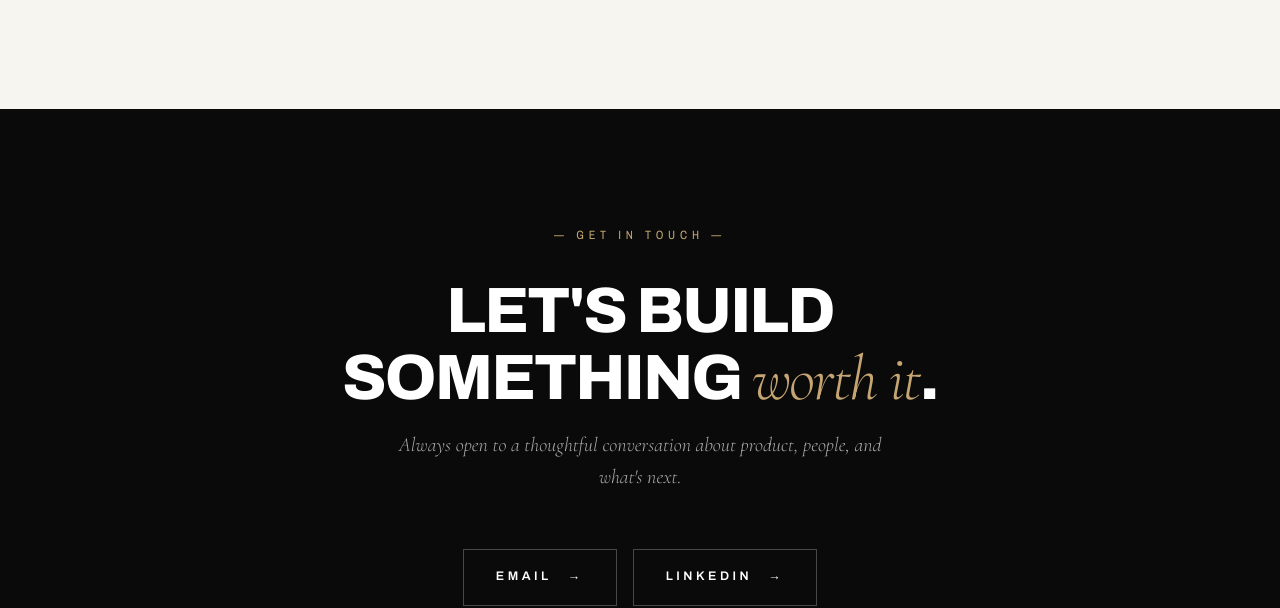
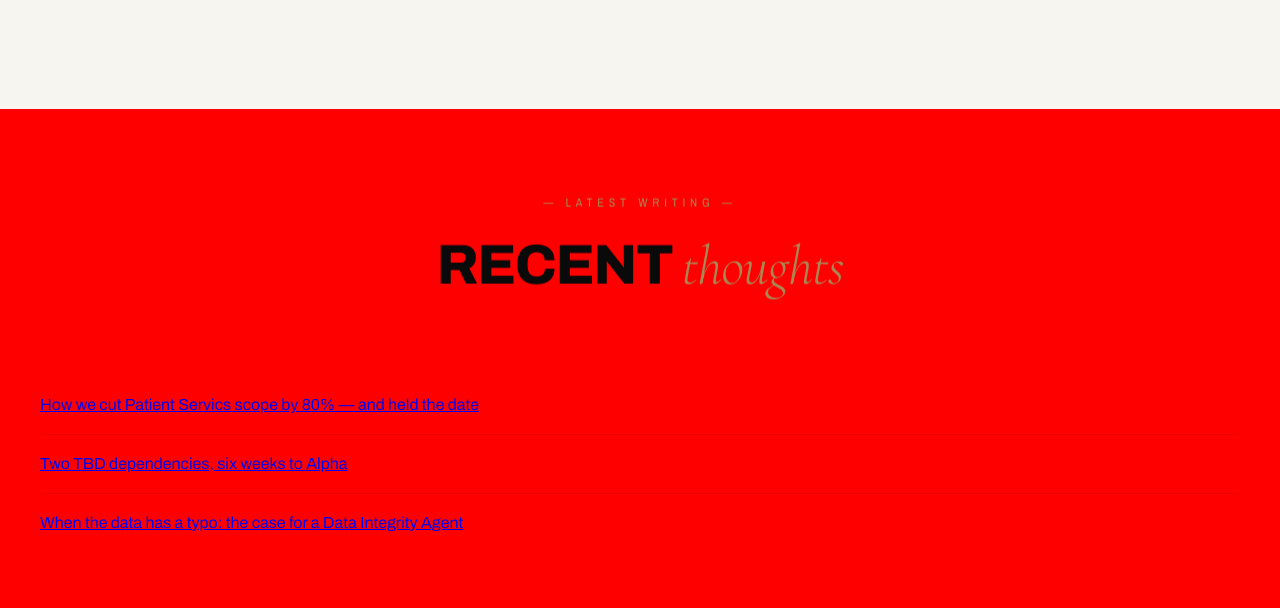
Before and after one commit to harinar2000/hariramachandran-site, a plain HTML site: page index.html in a window 1280 px wide. Shown: the part 3613-4221 px from the top of the page. Drawn offline with nearby package versions, Linux system fonts and the light colour scheme.

Commit message:
Add Latest Writing section with 3 recent posts

```diff
--- a/index.html
+++ b/index.html
@@ -837,6 +837,32 @@
   </div>
 </section>
 
+<section class="writing" id="writing" style="padding: 5rem 0; background: #FF0000;">
+  <div class="wrap">
+    <div class="section-heading reveal">
+      <div class="label">— Latest Writing —</div>
+      <h2>Recent <em>thoughts</em></h2>
+    </div>
+    <ul style="list-style: none; padding: 0;">
+      <li style="padding: 1rem 0; border-bottom: 1px solid var(--rule);">
+        <a href="https://medium.com/@hariramach/scope-locking" target="_blank">
+          How we cut Patient Servics scope by 80% — and held the date
+        </a>
+      </li>
+      <li style="padding: 1rem 0; border-bottom: 1px solid var(--rule);">
+        <a href="https://medium.com/@hariramach/dependencies" target="_blank">
+          Two TBD dependencies, six weeks to Alpha
+        </a>
+      </li>
+      <li style="padding: 1rem 0;">
+        <a href="https://medium.com/@hariramach/data-quality" target="_blank">
+          When the data has a typo: the case for a Data Integrity Agent
+        </a>
+      </li>
+    </ul>
+  </div>
+</section>
+
 <section class="contact" id="contact">
   <div class="wrap reveal">
     <div class="label">— Get In Touch —</div>
```
